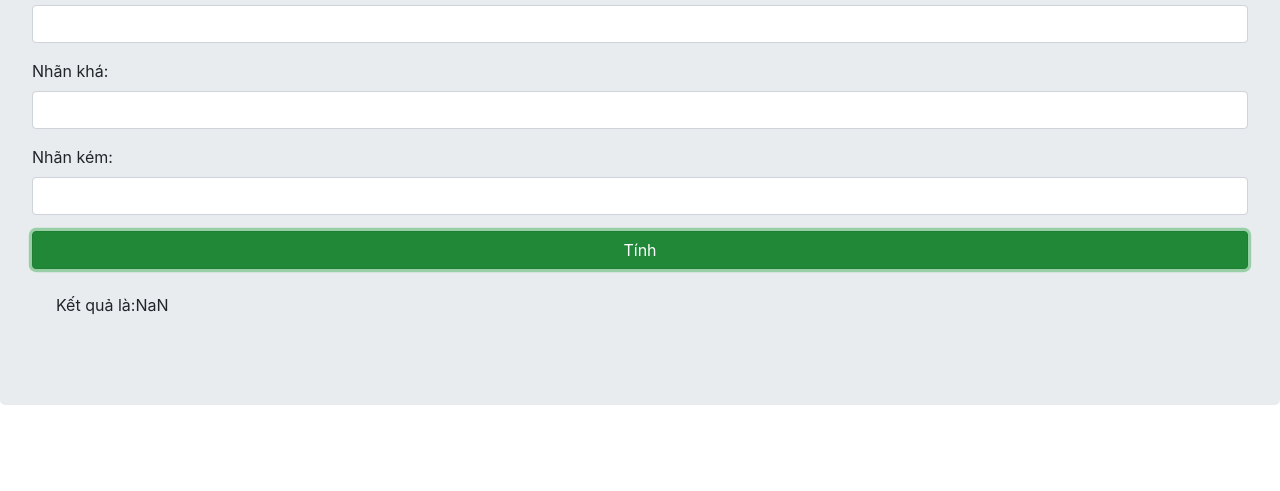
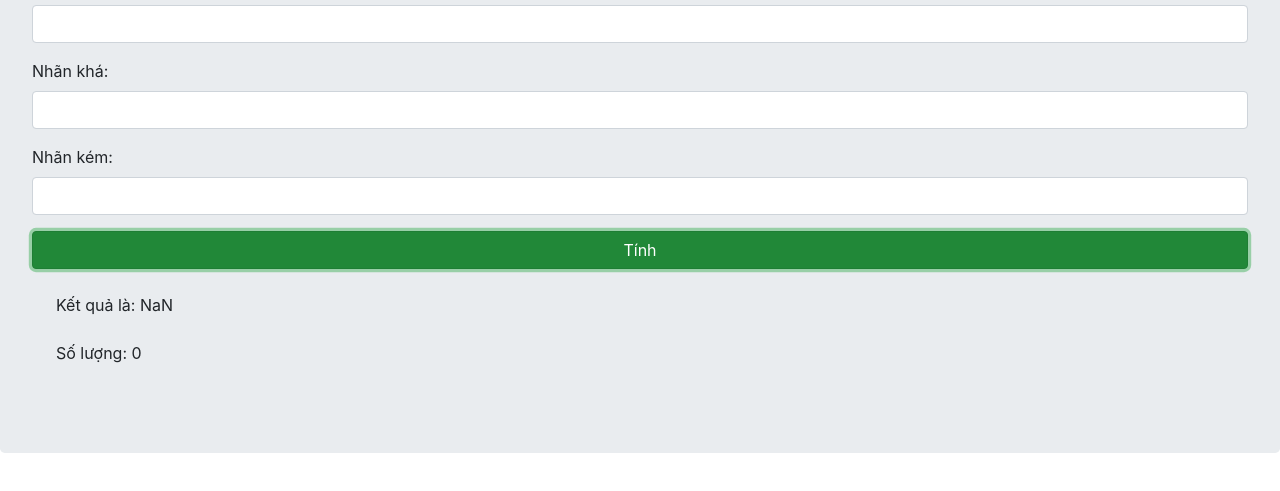
Before and after one commit to Duc-ju/information-gain, a plain HTML site: page index.html in a window 1280 px wide. Both pictures are taken after a click on the button "Tính". Shown: the part 163-654 px from the top of the page. Drawn offline with nearby package versions, Linux system fonts and the light colour scheme.

Commit message:
add counter

```diff
--- a/assets/js/script.js
+++ b/assets/js/script.js
@@ -7,4 +7,5 @@ document.getElementById('tinh').onclick = () => {
 	let kha = document.getElementById('kha').value;
 	let kem = document.getElementById('kem').value;
 	document.getElementById('ketqua').innerHTML = entropy(Number(tot), Number(kha), Number(kem))
+	document.getElementById('soluong').innerHTML = Number(tot)+Number(kha)+Number(kem);
 }
--- a/index.html
+++ b/index.html
@@ -41,7 +41,8 @@
 				name="partner_company">
 		</div>
 		<button id="tinh" class="btn btn-success btn-block">Tính</button>
-		<div class="m-4">Kết quả là:<span id="ketqua"></span> </div>
+		<div class="m-4">Kết quả là: <span id="ketqua"></span> </div>
+		<div class="m-4">Số lượng: <span id="soluong"></span></div>
 	</div>
 	<script src="./assets/js/script.js"></script>
 </body>
```
